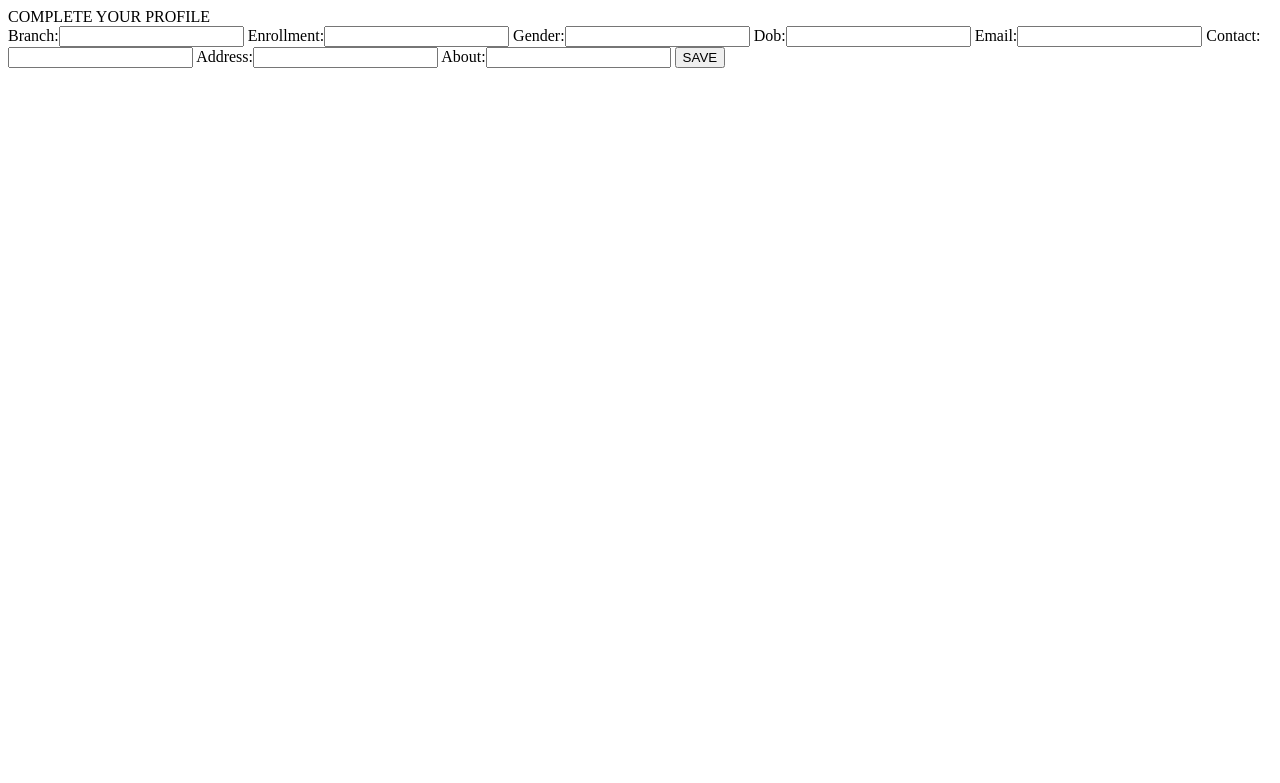
After one commit to nikhil96sher/logapp, a Django app: page /logapp/profile/complete/ in a window 1280 px wide. The commit adds this page. Shown: the top 783 px of the page. Run offline with Django 3.2, Linux system fonts and the light colour scheme; the visitor is signed in with stand-in values (Sample User, id 1).

Commit message:
PROFILE COMPLETE FUNCTIONALITY ADDED, PROFILE EDIT AND CHANGE PASSWORD LINKS ADDED FUNCTIONS LEFT

```diff
--- /dev/null
+++ b/logapp/templates/logapp/complete.html
@@ -0,0 +1,18 @@
+<html>
+<head>
+COMPLETE YOUR PROFILE
+</head>
+
+
+<body>
+
+
+<form action="./submit/" method="POST">
+{% csrf_token %}
+
+{{ form }}
+
+<button type="submit" value="Save">SAVE </button>
+</form>
+</body>
+</html>
--- a/logapp/urls.py
+++ b/logapp/urls.py
@@ -1,4 +1,16 @@
 from django.conf.urls import patterns,url
 from logapp import views
 
-urlpatterns=patterns('',url(r'^register',views.register,name='register'),url(r'^signup/$',views.signup,name='signup'),url(r'^login/$',views.log_in,name='login'),url(r'^profile/$',views.profile,name='profile'),url(r'^welcome/$',views.welcome,name='welcome'),url(r'^logout/$',views.log_out,name='logout'),)
+urlpatterns=patterns(
+'',
+url(r'^profile/edit/$',views.profile_edit,name="edit_profile"),
+url(r'^profile/edit/password/$',views.password_change,name="password_change"),
+url(r'^profile/complete/submit/$',views.submit_profile,name='submit'),
+url(r'^profile/complete/$',views.complete,name='complete'),
+url(r'^register/$',views.register,name='register'),
+url(r'^signup/$',views.signup,name='signup'),
+url(r'^login/$',views.log_in,name='login'),
+url(r'^profile/$',views.profile,name='profile'),
+url(r'^welcome/$',views.welcome,name='welcome'),
+url(r'^logout/$',views.log_out,name='logout'),
+)
--- a/logapp/views/__init__.py
+++ b/logapp/views/__init__.py
@@ -1,3 +1,4 @@
 from signup_views import signup,register
 from login_views import welcome,log_in,log_out
-from profile_views import profile
+from profile_views import profile,complete,submit_profile,password_change,profile_edit
+#,password_change_submit
--- a/logapp/views/profile_views.py
+++ b/logapp/views/profile_views.py
@@ -1,16 +1,21 @@
-from django.shortcuts import render
+from django.shortcuts import render,get_object_or_404
 from django.contrib.auth import authenticate,login,logout
-from django.http import HttpResponseRedirect
+from django.http import HttpResponseRedirect,Http404
 from logapp.forms import UserForm
 from django.contrib import messages
 from django.contrib.auth.models import User
 from logapp.forms import ProfileForm
+from logapp.models import ProfileData
 # Create your views here.
 
 
 def profile(request):
 	if request.user.is_authenticated():
 		request.session['username']=request.user.username
+		try:
+			profiledata=get_object_or_404(ProfileData,user=request.user)
+		except(Http404):
+			return HttpResponseRedirect('./complete')
 		return render(request,'logapp/profile.html',)
 	else:
 		request.session['state']="Please Log In below"
@@ -24,8 +29,12 @@ def profile(request):
 					request.session['state']="Login Successful"
 					request.session['username']=username
 					login(request, user)
+					try:
+						profiledata=get_object_or_404(ProfileData,user=request.user)
+					except(Http404):
+						return HttpResponseRedirect('./complete')
 
-					return render(request,'logapp/profile.html',{'username':username})
+					return render(request,'logapp/profile.html',{'profile':profiledata})
 				else:
 					request.session['state']="Your account is not active"
 			else:
@@ -36,4 +45,28 @@ def profile(request):
 
 		return HttpResponseRedirect('../login/')
 
+
 def complete(request):
+	try:
+		profiledata=get_object_or_404(ProfileData,user=request.user)
+		return HttpResponseRedirect('../welcome')
+	except(Http404):
+		form=ProfileForm()
+		return render(request,'logapp/complete.html',{'form':form})
+
+
+def submit_profile(request):
+	form=ProfileForm(request.POST)
+	if form.is_valid():
+		new_profile=ProfileData.objects.create(user=request.user,branch=request.POST['branch'],enrollment=request.POST['enrollment'],gender=request.POST['gender'],dob=request.POST['dob'],email=request.POST['email'],contact=request.POST['contact'],address=request.POST['address'],about=request.POST['about'])
+		return HttpResponseRedirect('../../../welcome')
+	else:
+		return HttpResponseRedirect('../../complete')
+
+def password_change(request):
+	return render(request,'logapp/password.html',)
+
+def profile_edit(request):
+	profiledata=get_object_or_404(ProfileData,user=request.user)
+	return render(request,'logapp/profile_edit.html',{'profile':profiledata})
+#def password_change_submit(request):
```
Also changed, not shown: logapp/templates/logapp/password.html (added, +33 -0 lines), logapp/templates/logapp/profile.html (+6 -1 lines), logapp/templates/logapp/profile_edit.html (added, +15 -0 lines), 5 other files.
